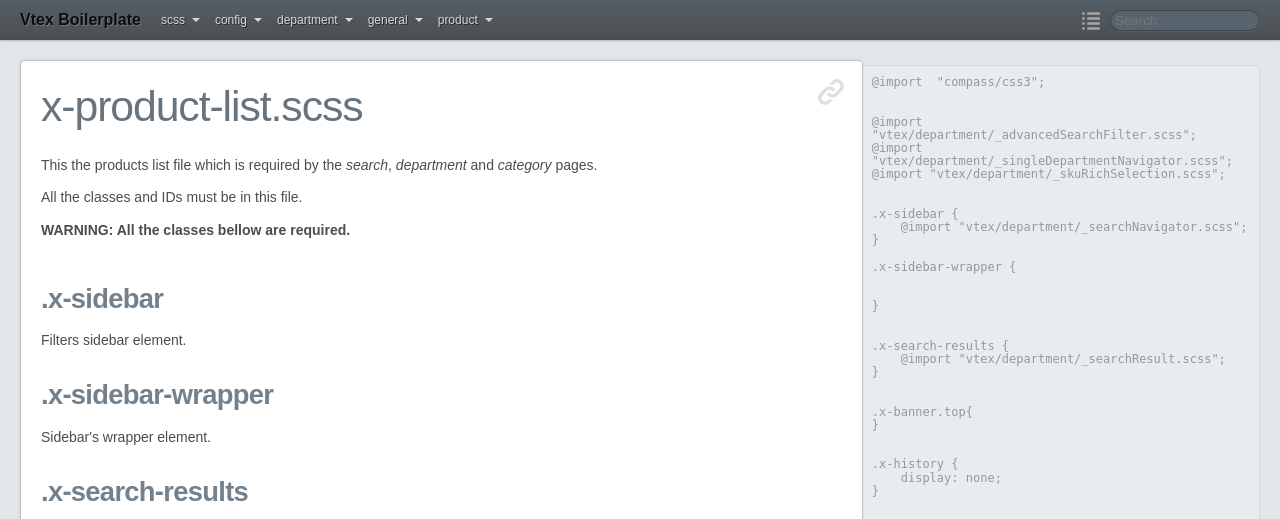
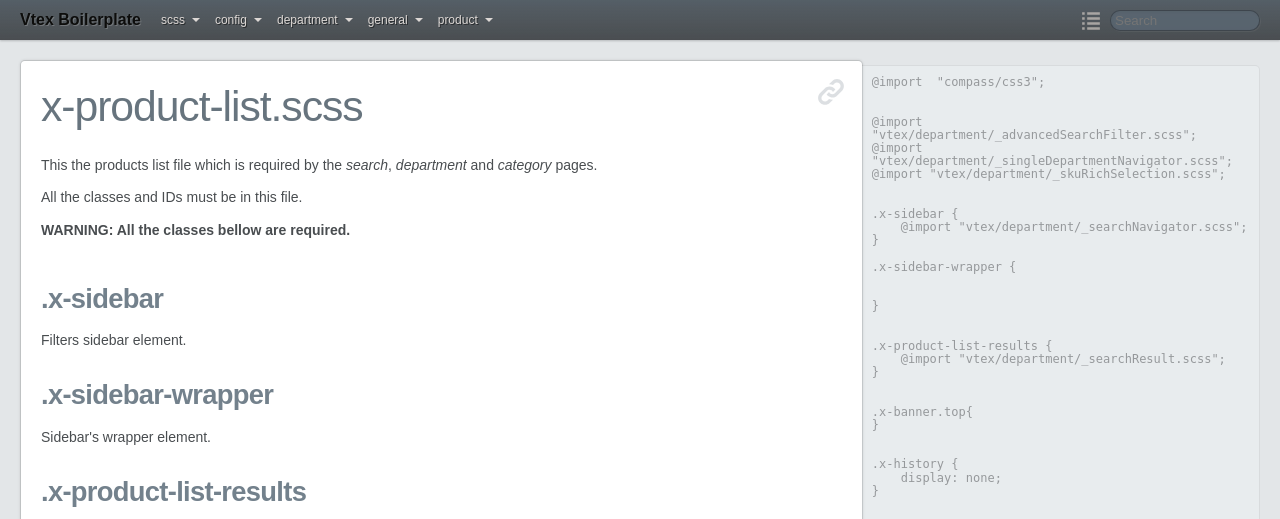
Before and after one commit to ricardodantas/vtex-boilerplate, a website: page docs/x-product-list.html in a window 1280 px wide. Shown: the top 519 px of the page. Drawn offline with Linux system fonts and the light colour scheme.

Commit message:
update docs and added grunt tasks

```diff
--- a/docs/x-product-list.html
+++ b/docs/x-product-list.html
@@ -8,7 +8,7 @@
 <p>Filters sidebar element.</p>
 <h2 id="xsidebarwrapper">.x-sidebar-wrapper</h2>
 <p>Sidebar&#39;s wrapper element.</p>
-<h2 id="xsearchresults">.x-search-results</h2>
+<h2 id="xproductlistresults">.x-product-list-results</h2>
 <p>Search&#39;s results (could be a grid or list) element. Into this element the storefront template is included and you can add here the same CSS classes.</p>
 <h2 id="xbannermain">.x-banner.main</h2>
 <p>If the page has a main banner, style here.</p>
@@ -32,7 +32,7 @@
 }
 
 
-.x-search-results {
+.x-product-list-results {
     @import "vtex/department/_searchResult.scss";
 }
 
```
Also changed, not shown: docs/index.html (+3 -0 lines), README.md.
